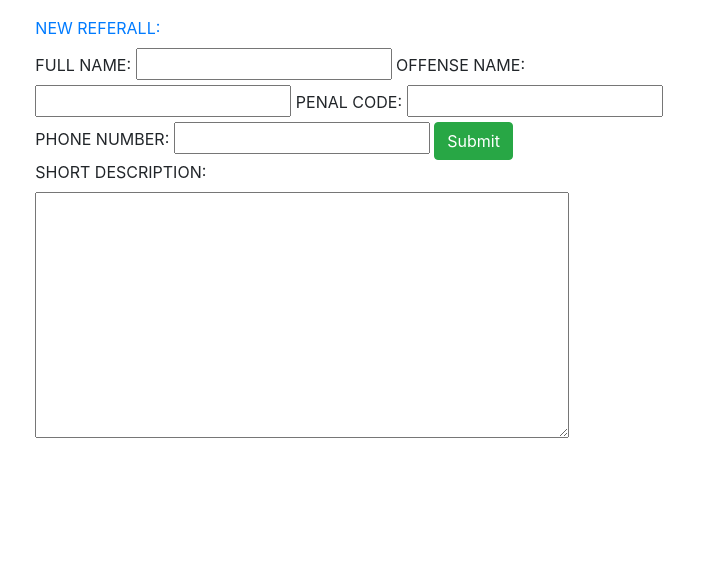
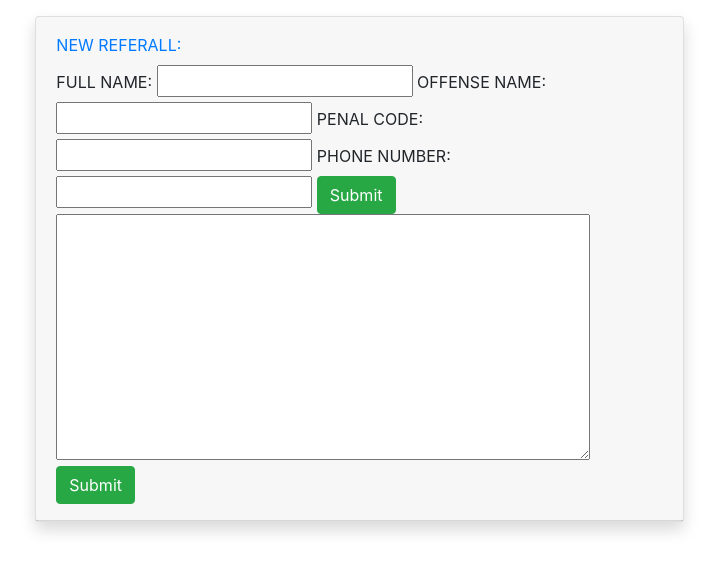
Before and after one commit to ameyanori/SQLDashboard, a Flask app: template templates/add.html in a window 1280 px wide. Shown: the part 48-620 px from the top of the page, without its empty margins (217-935 px from the left). Run offline with Flask 2, Linux system fonts and the light colour scheme; the template is opened without the code that fills it, so the values that code supplies are empty; parts of the project's set-up code (start-up, migrations or seed data) failed here and were passed over; some libraries are stand-ins or nearby versions.

Commit message:
update 2021/10/05 19:08:01

```diff
--- a/templates/add.html
+++ b/templates/add.html
@@ -10,7 +10,11 @@
 </head>
                     <div class="row">
                         <div class="col-xl-8 col-lg-7">
+                            <div class="card shadow mb-4">
+
                                 <!-- Card Header - Dropdown -->
+
+                               <div class="card-header py-3 d-flex flex-row align-items-center justify-content-between">
 
                                 <form method="post" name="checkin">
                                     <label class="text-primary" class="font-weight-bold">NEW REFERALL: <br> </label>
@@ -27,10 +31,9 @@
 
 
                                     <input type="submit" class="btn btn-success">
-
-
-                                    <label for="sro">SHORT DESCRIPTION:</label>
+<br>
                                     <textarea name="paragraph_text" id="short_description" cols="50" rows="10"></textarea>
+                                    <input type="submit" class="btn btn-success">
 
 
 
```
Also changed, not shown: 2 other files.
